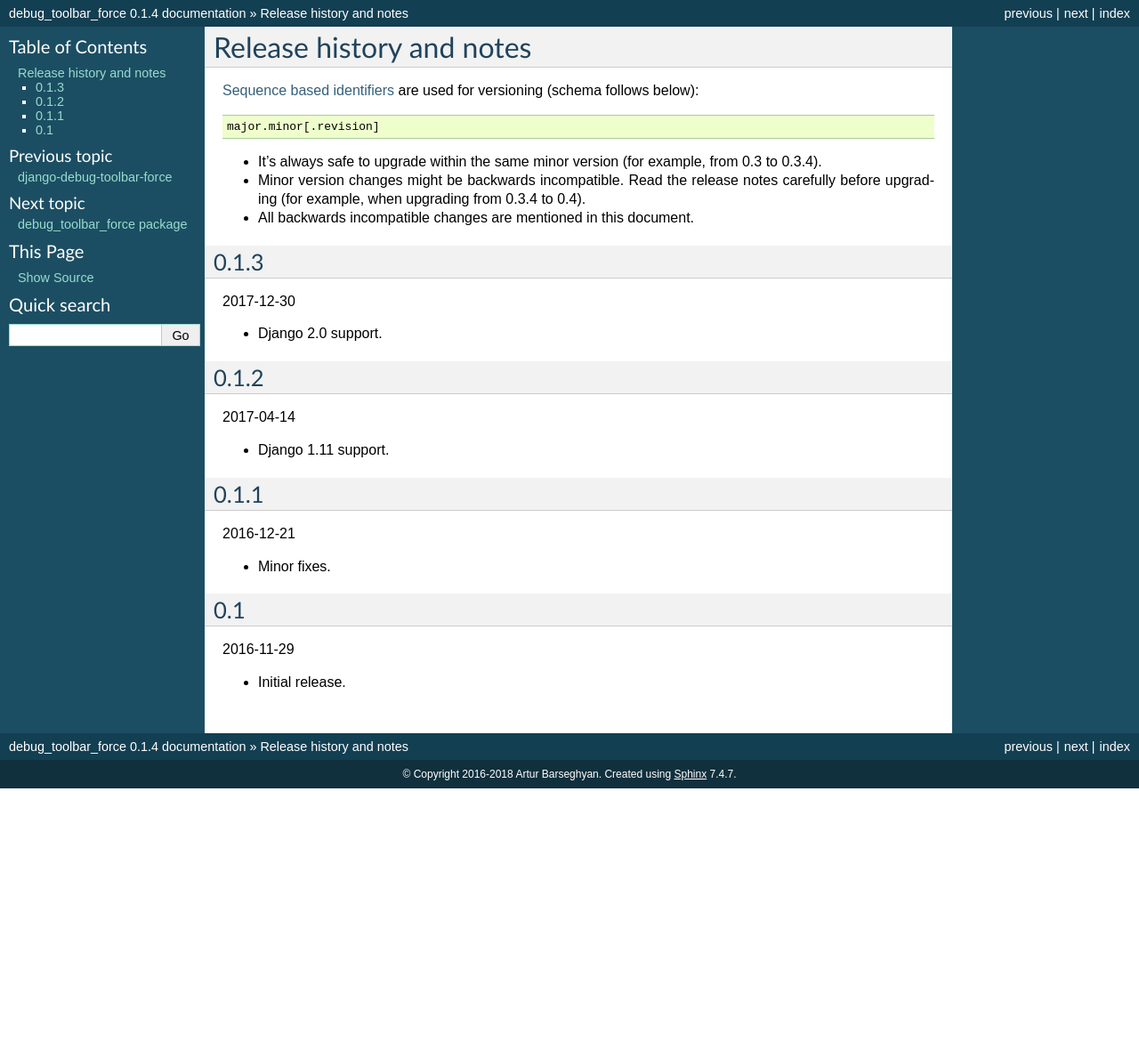
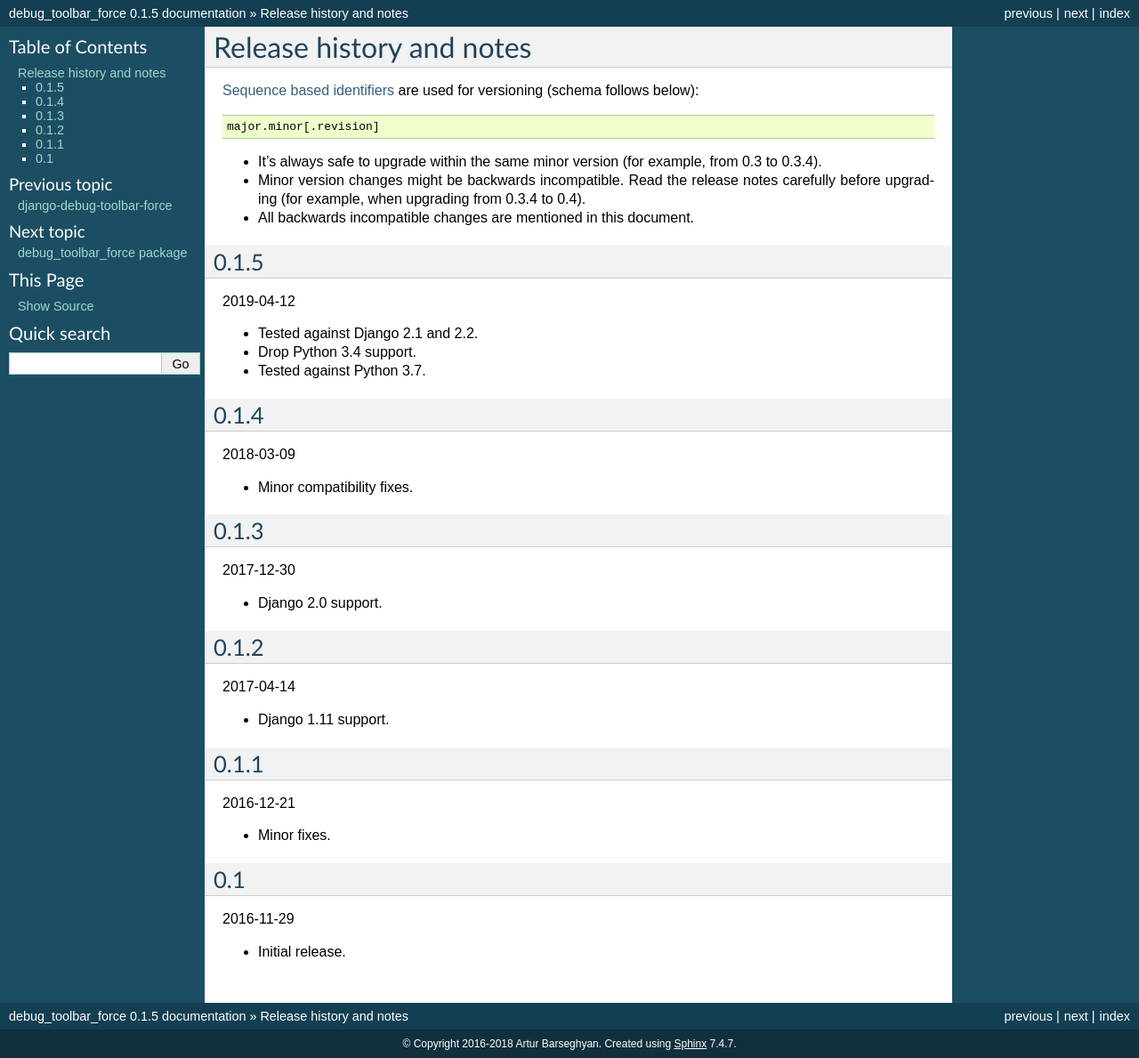
Before and after one commit to barseghyanartur/django-debug-toolbar-force, a Sphinx documentation site: the page built from docs/changelog.rst, in a window 1280 px wide. Shown: the whole page at 89% size. Built offline with Sphinx 7.4.7, drawn with Linux system fonts in a browser that asks for light colours; pages that are not in the unit, such as notebooks, are missing from menus; before the commit the page ends 900 px from its top, so only the background shows below that.

Commit message:
prepare 0.1.5

```diff
--- a/README.rst
+++ b/README.rst
@@ -5,8 +5,8 @@ Show ``django-debug-toolbar`` in non- or partial-HTML views.
 
 Prerequisites
 =============
-- Python 2.7, 3.4, 3.5, 3.6
-- Django 1.8, 1.9, 1.10, 1.11 and 2.0
+- Python 2.7, 3.4, 3.5, 3.6 and 3.7.
+- Django 1.8, 1.9, 1.10, 1.11, 2.0, 2.1 and 2.2.
 - django-debug-toolbar 1.5 (may work on earlier versions as well, although
   not guaranteed).
 
--- a/docs/changelog.rst
+++ b/docs/changelog.rst
@@ -14,6 +14,20 @@ are used for versioning (schema follows below):
   release notes carefully before upgrading (for example, when upgrading from
   0.3.4 to 0.4).
 - All backwards incompatible changes are mentioned in this document.
+
+0.1.5
+-----
+2019-04-12
+
+- Tested against Django 2.1 and 2.2.
+- Drop Python 3.4 support.
+- Tested against Python 3.7.
+
+0.1.4
+-----
+2018-03-09
+
+- Minor compatibility fixes.
 
 0.1.3
 -----
--- a/docs/index.rst
+++ b/docs/index.rst
@@ -5,8 +5,8 @@ Show ``django-debug-toolbar`` in non- or partial-HTML views.
 
 Prerequisites
 =============
-- Python 2.7, 3.4, 3.5, 3.6
-- Django 1.8, 1.9, 1.10, 1.11 and 2.0
+- Python 2.7, 3.4, 3.5, 3.6 and 3.7.
+- Django 1.8, 1.9, 1.10, 1.11, 2.0, 2.1 and 2.2.
 - django-debug-toolbar 1.5 (may work on earlier versions as well, although
   not guaranteed).
 
--- a/setup.py
+++ b/setup.py
@@ -8,7 +8,7 @@ try:
 except:
     readme = ''
 
-version = '0.1.4'
+version = '0.1.5'
 
 install_requires = [
     'six>=1.4.1',
--- a/src/debug_toolbar_force/__init__.py
+++ b/src/debug_toolbar_force/__init__.py
@@ -1,5 +1,5 @@
 __title__ = 'debug_toolbar_force'
-__version__ = '0.1.4'
+__version__ = '0.1.5'
 __author__ = 'Artur Barseghyan <artur.barseghyan@gmail.com>'
 __copyright__ = '2016-2018 Artur Barseghyan'
 __license__ = 'GPL 2.0/LGPL 2.1'
```
Also changed, not shown: CHANGELOG.rst (+8 -0 lines), 4 other files.
